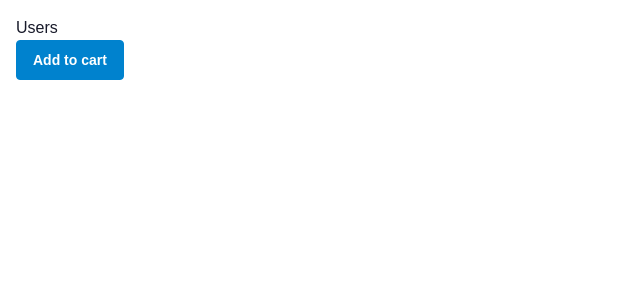
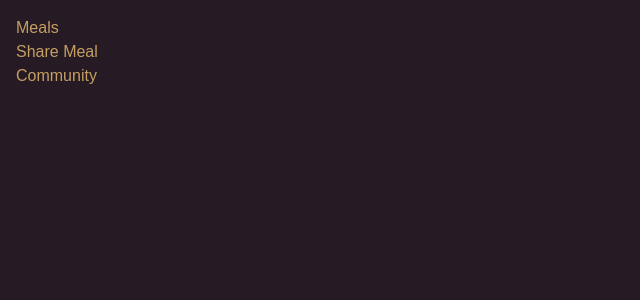
Before and after one commit to izarlas/react-next-course, a Next.js app: page / in a window 1280 px wide. Shown: the top 300 px of the page, without its empty margins (0-640 px from the left). Built offline with nearby package versions, Linux system fonts and the light colour scheme.

Commit message:
Project 'restart' and cleanup

```diff
--- /dev/null
+++ b/app/community/page.tsx
@@ -0,0 +1,7 @@
+import React from "react";
+
+const Community = () => {
+  return <div>Community</div>;
+};
+
+export default Community;
--- a/app/components/AddToCart.tsx
+++ /dev/null
@@ -1,18 +0,0 @@
-"use client";
-
-import React from "react";
-
-const AddToCart = () => {
-  return (
-    <div>
-      <button
-        className="btn btn-primary"
-        onClick={() => console.log("I was clicked")}
-      >
-        Add to cart
-      </button>
-    </div>
-  );
-};
-
-export default AddToCart;
--- a/app/components/ProductCard.tsx
+++ /dev/null
@@ -1,12 +0,0 @@
-import React from "react";
-import AddToCart from "./AddToCart";
-
-const ProductCard = () => {
-  return (
-    <div>
-      <AddToCart />
-    </div>
-  );
-};
-
-export default ProductCard;
--- a/app/layout.tsx
+++ b/app/layout.tsx
@@ -23,7 +23,7 @@ export default function RootLayout({
   children: React.ReactNode;
 }>) {
   return (
-    <html lang="en" data-theme="corporate">
+    <html lang="en" data-theme="coffee">
       <body
         className={`${geistSans.variable} ${geistMono.variable} antialiased`}
       >
--- /dev/null
+++ b/app/meals/[item]/page.tsx
@@ -0,0 +1,7 @@
+import React from "react";
+
+const MealItem = () => {
+  return <div>MealItem</div>;
+};
+
+export default MealItem;
--- /dev/null
+++ b/app/meals/page.tsx
@@ -0,0 +1,12 @@
+import Link from "next/link";
+import React from "react";
+
+const Meals = () => {
+  return (
+    <>
+      <h1>Meals</h1>
+    </>
+  );
+};
+
+export default Meals;
--- /dev/null
+++ b/app/meals/share/page.tsx
@@ -0,0 +1,7 @@
+import React from "react";
+
+const Share = () => {
+  return <div>Share Meal</div>;
+};
+
+export default Share;
--- a/app/page.tsx
+++ b/app/page.tsx
@@ -1,11 +1,11 @@
 import Link from "next/link";
-import ProductCard from "./components/ProductCard";
 
 export default function Home() {
   return (
     <main>
-      <Link href="/users">Users</Link>
-      <ProductCard />
+      <Link href="/meals">Meals</Link> <br />
+      <Link href="/meals/share">Share Meal</Link> <br />
+      <Link href="/community">Community</Link>
     </main>
   );
 }
--- a/app/users/new/page.tsx
+++ /dev/null
@@ -1,7 +0,0 @@
-import React from "react";
-
-const NewUserPage = () => {
-  return <div>NewUserPage</div>;
-};
-
-export default NewUserPage;
--- a/app/users/page.tsx
+++ /dev/null
@@ -1,38 +0,0 @@
-import React from "react";
-
-interface User {
-  id: number;
-  name: string;
-  email: string;
-}
-
-const UsersPage = async () => {
-  const response = await fetch("https://jsonplaceholder.typicode.com/users", {
-    next: { revalidate: 30 },
-  });
-  const users: User[] = await response.json();
-
-  return (
-    <>
-      <h1>Found Users</h1>
-      <table className="table table-bordered">
-        <thead>
-          <tr>
-            <th>Name</th>
-            <th>Email</th>
-          </tr>
-        </thead>
-        <tbody>
-          {users.map((user) => (
-            <tr key={user.id}>
-              <td>{user.name}</td>
-              <td>{user.email}</td>
-            </tr>
-          ))}
-        </tbody>
-      </table>
-    </>
-  );
-};
-
-export default UsersPage;
```
Also changed, not shown: 1 other file (tests, documents, lock files or other folders).
